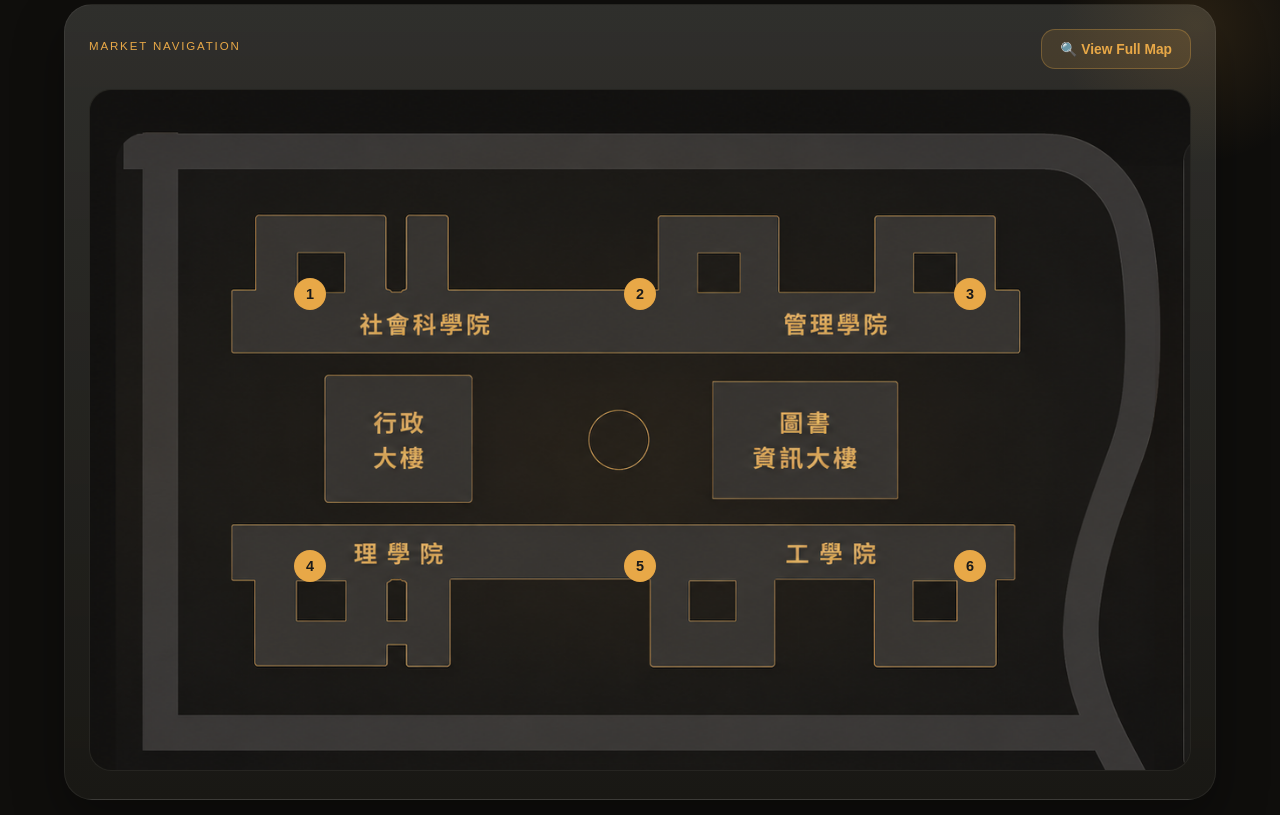
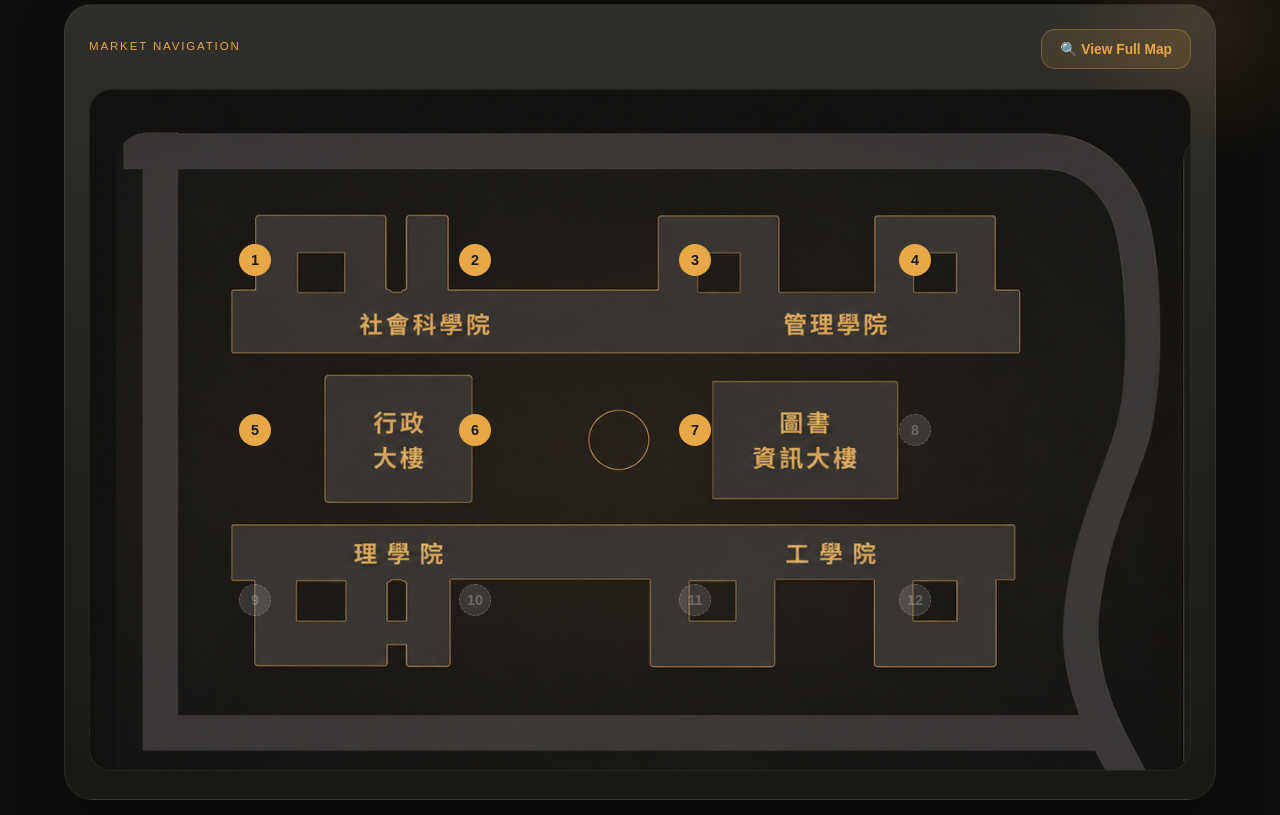
Before and after one commit to ntn101044-lang/woo-God-, a Flask app: page / in a window 1280 px wide; the page is wider, and only the part inside the window is pictured. Shown: the part 2902-3717 px from the top of that part. Run offline with Flask 3, Linux system fonts and the light colour scheme; data comes from the database, SQL or seed files in the repository; both versions use the stored data as it was after the commit; some libraries are stand-ins or nearby versions.

Commit message:
修正地圖

```diff
--- a/app.py
+++ b/app.py
@@ -217,11 +217,11 @@ def select_stall_position():
     try:
         chosen_number = int(data.get('stall_number'))
     except (TypeError, ValueError):
-        return jsonify({'success': False, 'message': '無效的位置編號'}), 400
+        return jsonify({'success': False, 'message': 'Invalid stall position number'}), 400
 
-    # 2. 驗證數字範圍 (1~6)
-    if chosen_number not in range(1, 7):
-        return jsonify({'success': False, 'message': '請選擇 1~6 號位置'}), 400
+    # 2. 驗證數字範圍 (1~12)
+    if chosen_number not in range(1, 13):
+        return jsonify({'success': False, 'message': 'Please select a position from 1 to 12'}), 400
 
     try:
         # 3. 【整合點一】檢查攤主是否已經「建立」過攤位資料
@@ -230,7 +230,7 @@ def select_stall_position():
         if not stall:
             return jsonify({
                 'success': False,
-                'message': '尚未偵測到您的攤位資訊，請先完成「建立攤位」步驟。'
+                'message': 'No stall information found. Please create your stall first'
             }), 404
 
         # 4. 【整合點二】檢查該位置是否已被「其他人」佔用
@@ -238,7 +238,7 @@ def select_stall_position():
         if existing and existing.vendor_id != vendor_id:
             return jsonify({
                 'success': False,
-                'message': f'位置 {chosen_number} 已被「{existing.stall_name}」佔用囉！'
+                'message': f'Position {chosen_number}is already occupied by "{existing.stall_name}"'
             }), 409
 
         # 5. 更新攤位位置
@@ -247,13 +247,13 @@ def select_stall_position():
 
         return jsonify({
             'success': True,
-            'message': f'成功進駐 {chosen_number} 號位置！'
+            'message': f'Successfully assigned to position {chosen_number} '
         })
 
     except Exception as e:
         db.session.rollback()
-        print(f"選位系統錯誤: {str(e)}")
-        return jsonify({'success': False, 'message': '系統繁忙，請稍後再試'}), 500
+        print(f"A stall position selection error occurred: {str(e)}")
+        return jsonify({'success': False, 'message': 'The system is busy. Please try again later'}), 500
 
 @app.route('/vendor/stall', methods=['GET', 'POST', 'DELETE']) # 🎯 1. 加上 DELETE 允許
 @vendor_required
--- a/static/script.js
+++ b/static/script.js
@@ -313,12 +313,20 @@ $('#savePositionBtn').on('click', function() {
 
 // 🚩 定義 1-6 號在地圖上的位置 (百分比)
 const STALL_POSITIONS = {
-    1: { top: '30%', left: '20%' },
-    2: { top: '30%', left: '50%' },
-    3: { top: '30%', left: '80%' },
-    4: { top: '70%', left: '20%' },
-    5: { top: '70%', left: '50%' },
-    6: { top: '70%', left: '80%' }
+    1:  { top:'25%', left:'15%' },
+    2:  { top:'25%', left:'35%' },
+    3:  { top:'25%', left:'55%' },
+    4:  { top:'25%', left:'75%' },
+
+    5:  { top:'50%', left:'15%' },
+    6:  { top:'50%', left:'35%' },
+    7:  { top:'50%', left:'55%' },
+    8:  { top:'50%', left:'75%' },
+
+    9:  { top:'75%', left:'15%' },
+    10: { top:'75%', left:'35%' },
+    11: { top:'75%', left:'55%' },
+    12: { top:'75%', left:'75%' }
 };
 
 function renderMapMarkers() {
@@ -333,7 +341,7 @@ function renderMapMarkers() {
         const $modalLayer = $('#fullMapModal .stall-markers-layer');
         $modalLayer.empty();
 
-        for (let i = 1; i <= 6; i++) {
+        for (let i = 1; i <= Object.keys(STALL_POSITIONS).length; i++) {
             const pos = STALL_POSITIONS[i];
             const stall = stallList.find(s => s.stall_number === i);
 
@@ -373,7 +381,7 @@ function renderMapMarkers() {
                     $('#markerInfoCard')
                         .css({ top: cardTop, left: cardLeft })
                         .find('.card-title').text(s.name).end()
-                        .find('.card-text').text('Type：' + s.zone + '　Queue：' + s.queue + ' 人').end()
+                        .find('.card-text').text('Type：' + s.zone + '　Queue：' + s.queue + ' people in line').end()
                         .fadeIn(200);
                 });
             } else {
--- a/templates/index.html
+++ b/templates/index.html
@@ -347,7 +347,7 @@
       </select>
     </div>
     <div class="stall-position-picker">
-      <label>🚩 選擇擺攤位置 (1-6 號位)</label>
+      <label>🚩 選擇擺攤位置 (1-12 號位)</label>
       <div class="position-grid" id="positionGrid">
           <button type="button" class="pos-btn" data-num="1">1</button>
           <button type="button" class="pos-btn" data-num="2">2</button>
@@ -355,6 +355,12 @@
           <button type="button" class="pos-btn" data-num="4">4</button>
           <button type="button" class="pos-btn" data-num="5">5</button>
           <button type="button" class="pos-btn" data-num="6">6</button>
+          <button type="button" class="pos-btn" data-num="7">7</button>
+          <button type="button" class="pos-btn" data-num="8">8</button>
+          <button type="button" class="pos-btn" data-num="9">9</button>
+          <button type="button" class="pos-btn" data-num="10">10</button>
+          <button type="button" class="pos-btn" data-num="11">11</button>
+          <button type="button" class="pos-btn" data-num="12">12</button>
       </div>
     </div>
 
```
Also changed, not shown: instance/market.db.
